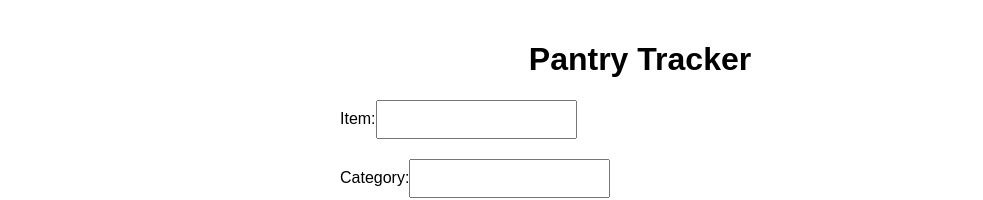
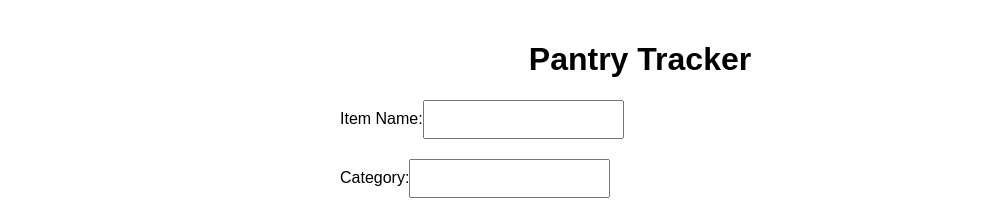
Before and after one commit to techbire/pantry-tracker, a Next.js app: page / in a window 1280 px wide. Shown: the top 200 px of the page, without its empty margins (0-983 px from the left). Built offline with nearby package versions, Linux system fonts and the light colour scheme; no server answers; the database is empty.

Commit message:
minor changes

```diff
--- a/components/ExpirationAlerts.js
+++ b/components/ExpirationAlerts.js
@@ -44,6 +44,12 @@ const ExpirationAlerts = () => {
     fetchAlerts();
   }, []);
 
+  // Function to format date as dd-mm-yyyy
+  const formatDate = (dateString) => {
+    const [year, month, day] = dateString.split("-");
+    return `${day}-${month}-${year}`;
+  };
+
   return (
     <div>
       <h2>Expiration Alerts</h2>
@@ -65,7 +71,7 @@ const ExpirationAlerts = () => {
           <ul>
             {warningAlerts.map((alert, index) => (
               <li key={index}>
-                {alert.item} is about to expire on {alert.expirationDate}.
+                {alert.item} is about to expire on {formatDate(alert.expirationDate)}.
               </li>
             ))}
           </ul>
--- a/components/PantryForm.js
+++ b/components/PantryForm.js
@@ -29,7 +29,7 @@ const PantryForm = () => {
   return (
     <form onSubmit={handleSubmit} className="pantry-form">
       <label>
-        Item:
+        Item Name:
         <input
           type="text"
           value={item}
```
